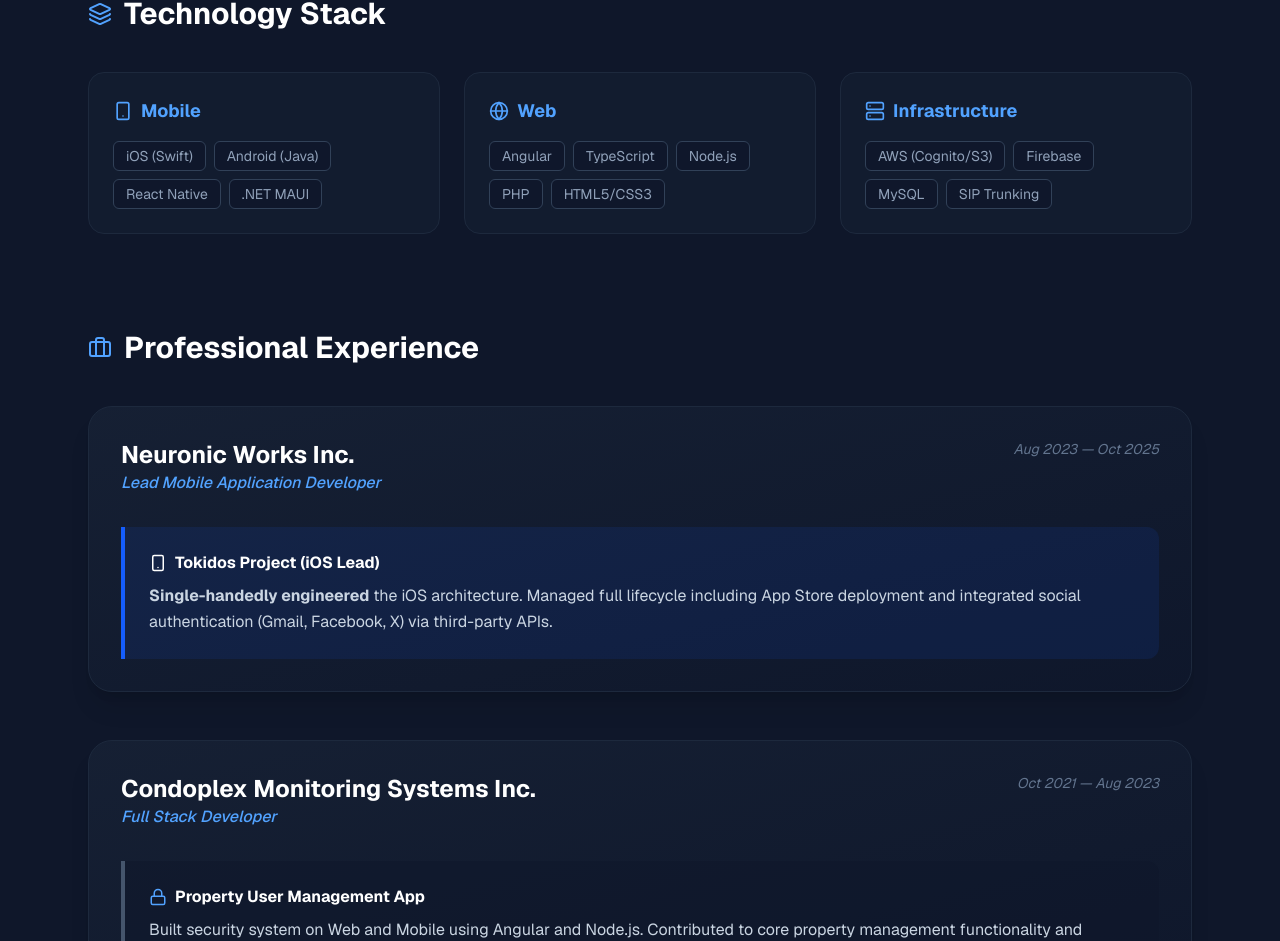
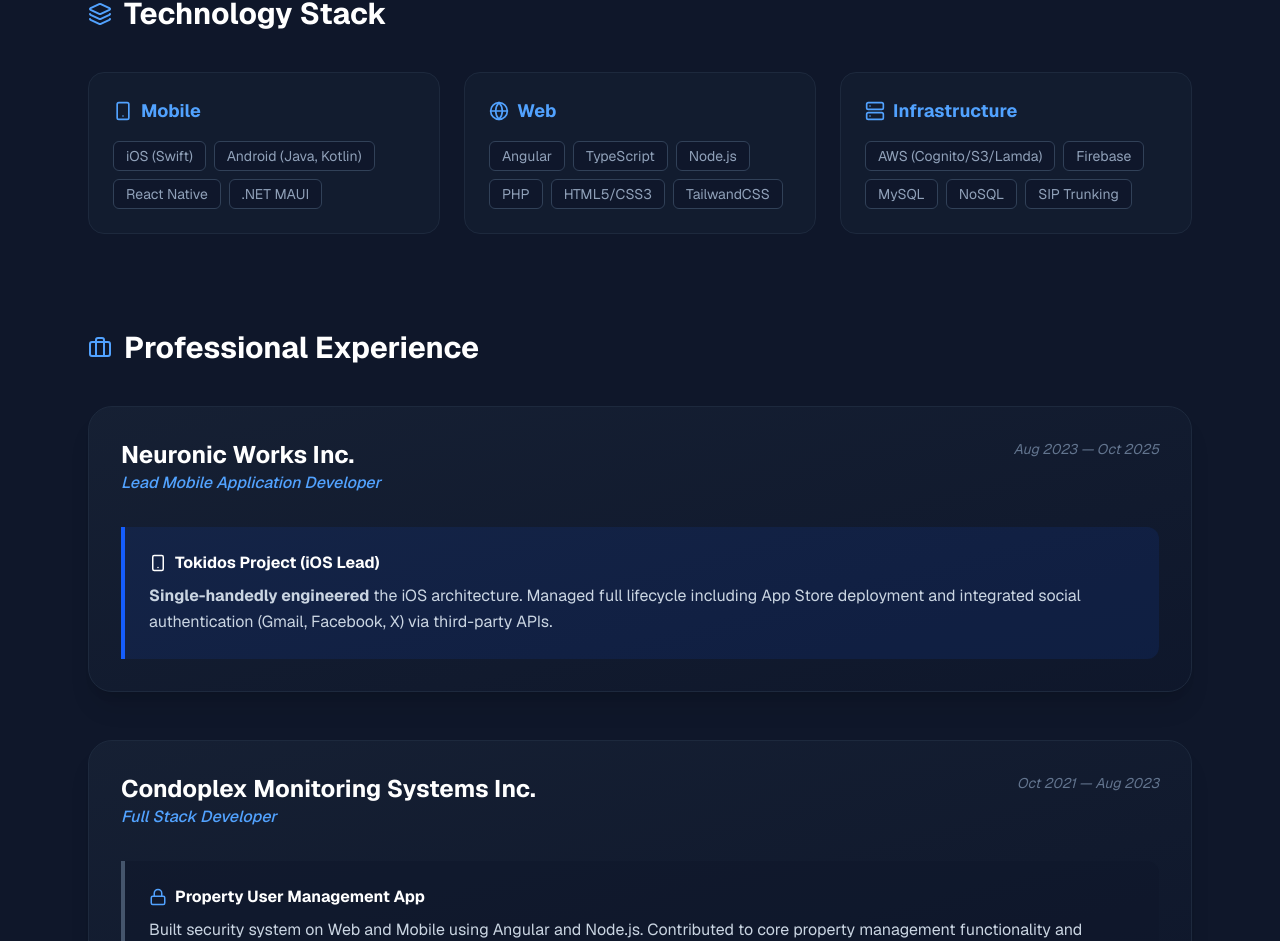
Before and after one commit to sitsiya/chaitali_portfolio, a Next.js app: page / in a window 1280 px wide. Shown: the part 966-1907 px from the top of the page. Built offline with nearby package versions, Linux system fonts and the light colour scheme.

Commit message:
Update page.tsx

```diff
--- a/src/app/page.tsx
+++ b/src/app/page.tsx
@@ -83,19 +83,19 @@
             <div className="p-6 rounded-2xl bg-slate-800/30 border border-slate-800">
               <h3 className="text-blue-400 font-bold mb-4 flex items-center gap-2 text-lg"><Smartphone size={20}/> Mobile</h3>
               <div className="flex flex-wrap gap-2 text-sm text-slate-400">
-                {['iOS (Swift)', 'Android (Java)', 'React Native', '.NET MAUI'].map(t => <span key={t} className="bg-slate-900 px-3 py-1 rounded-md border border-slate-700">{t}</span>)}
+                {['iOS (Swift)', 'Android (Java, Kotlin)', 'React Native', '.NET MAUI'].map(t => <span key={t} className="bg-slate-900 px-3 py-1 rounded-md border border-slate-700">{t}</span>)}
               </div>
             </div>
             <div className="p-6 rounded-2xl bg-slate-800/30 border border-slate-800">
               <h3 className="text-blue-400 font-bold mb-4 flex items-center gap-2 text-lg"><Globe size={20}/> Web</h3>
               <div className="flex flex-wrap gap-2 text-sm text-slate-400">
-                {['Angular', 'TypeScript', 'Node.js', 'PHP', 'HTML5/CSS3'].map(t => <span key={t} className="bg-slate-900 px-3 py-1 rounded-md border border-slate-700">{t}</span>)}
+                {['Angular', 'TypeScript', 'Node.js', 'PHP', 'HTML5/CSS3', 'TailwandCSS'].map(t => <span key={t} className="bg-slate-900 px-3 py-1 rounded-md border border-slate-700">{t}</span>)}
               </div>
             </div>
             <div className="p-6 rounded-2xl bg-slate-800/30 border border-slate-800">
               <h3 className="text-blue-400 font-bold mb-4 flex items-center gap-2 text-lg"><Server size={20}/> Infrastructure</h3>
               <div className="flex flex-wrap gap-2 text-sm text-slate-400">
-                {['AWS (Cognito/S3)', 'Firebase', 'MySQL', 'SIP Trunking'].map(t => <span key={t} className="bg-slate-900 px-3 py-1 rounded-md border border-slate-700">{t}</span>)}
+                {['AWS (Cognito/S3/Lamda)', 'Firebase', 'MySQL','NoSQL', 'SIP Trunking'].map(t => <span key={t} className="bg-slate-900 px-3 py-1 rounded-md border border-slate-700">{t}</span>)}
               </div>
             </div>
           </div>
```
